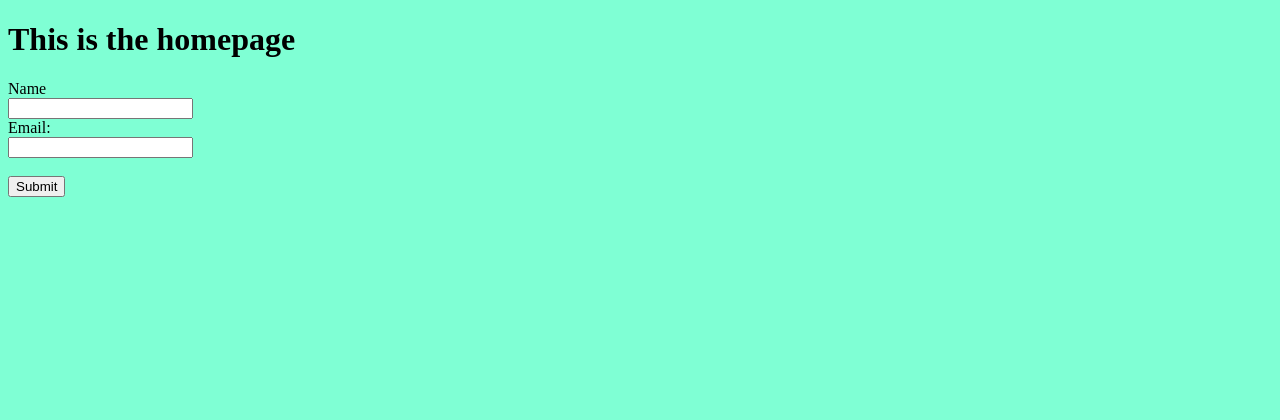
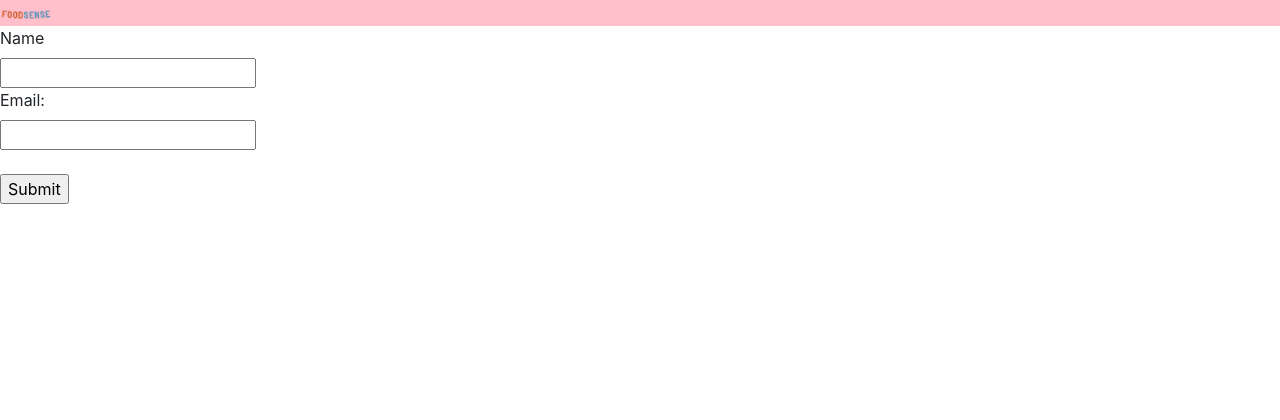
Before and after one commit to HackTheNorth2023-TeamAllergies/FoodSense, a Flask app: page / in a window 1280 px wide. Shown: the top 420 px of the page. Run offline with Flask 3, Linux system fonts and the light colour scheme; some libraries are stand-ins or nearby versions.

Commit message:
emma changes

```diff
--- a/static/style.css
+++ b/static/style.css
@@ -46,3 +46,13 @@ body {
     -ms-user-select: none; /* IE 10 and IE 11 */
     user-select: none; /* Standard syntax */
 }
+
+.home-logo{
+    max-width: 50px;
+}
+
+.home-header{
+    height: 20%;
+    border: 1px solid pink;
+    background-color: pink;
+}
--- a/templates/index.html
+++ b/templates/index.html
@@ -1,15 +1,24 @@
 <!DOCTYPE html>
 <html lang="en">
+
 <head>
     <meta charset="UTF-8">
     <meta name="viewport" content="width=device-width, initial-scale=1.0">
 
     <!-- <link rel="stylesheet" href="{{url_for('static', filename='styles.css')}}"/> -->
     <link rel="stylesheet" href='/static/style.css'/>
-    <title>Document</title>
+    <link rel="stylesheet" href="https://cdn.jsdelivr.net/npm/bootstrap@4.3.1/dist/css/bootstrap.min.css" integrity="sha384-ggOyR0iXCbMQv3Xipma34MD+dH/1fQ784/j6cY/iJTQUOhcWr7x9JvoRxT2MZw1T" crossorigin="anonymous">
+    <script src="https://code.jquery.com/jquery-3.2.1.slim.min.js" integrity="sha384-KJ3o2DKtIkvYIK3UENzmM7KCkRr/rE9/Qpg6aAZGJwFDMVNA/GpGFF93hXpG5KkN" crossorigin="anonymous"></script>
+    <script src="https://cdn.jsdelivr.net/npm/popper.js@1.12.9/dist/umd/popper.min.js" integrity="sha384-ApNbgh9B+Y1QKtv3Rn7W3mgPxhU9K/ScQsAP7hUibX39j7fakFPskvXusvfa0b4Q" crossorigin="anonymous"></script>
+    <script src="https://cdn.jsdelivr.net/npm/bootstrap@4.0.0/dist/js/bootstrap.min.js" integrity="sha384-JZR6Spejh4U02d8jOt6vLEHfe/JQGiRRSQQxSfFWpi1MquVdAyjUar5+76PVCmYl" crossorigin="anonymous"></script>
+    <title>foodsense</title>
 </head>
+
 <body>
-    <h1>This is the homepage</h1>
+    <div class = "home-header">
+        <img class = "home-logo" src="../static/img/logo.png">
+    </div>
+
     <form action="/test" method="post">
         <label for="name">Name</label><br>
         <input type="text" id="fname" name="name" value=""><br>
@@ -25,6 +34,7 @@
     <div id="addAllergiesPopup" class="prevent-select">
     </div>
 </body>
+
 <script>
     var video = document.querySelector("#videoElement");
     if (navigator.mediaDevices.getUserMedia) {
```
Also changed, not shown: static/img/logo.png (added), templates/login.html (added), templates/profile.html (added), 1 other file.
